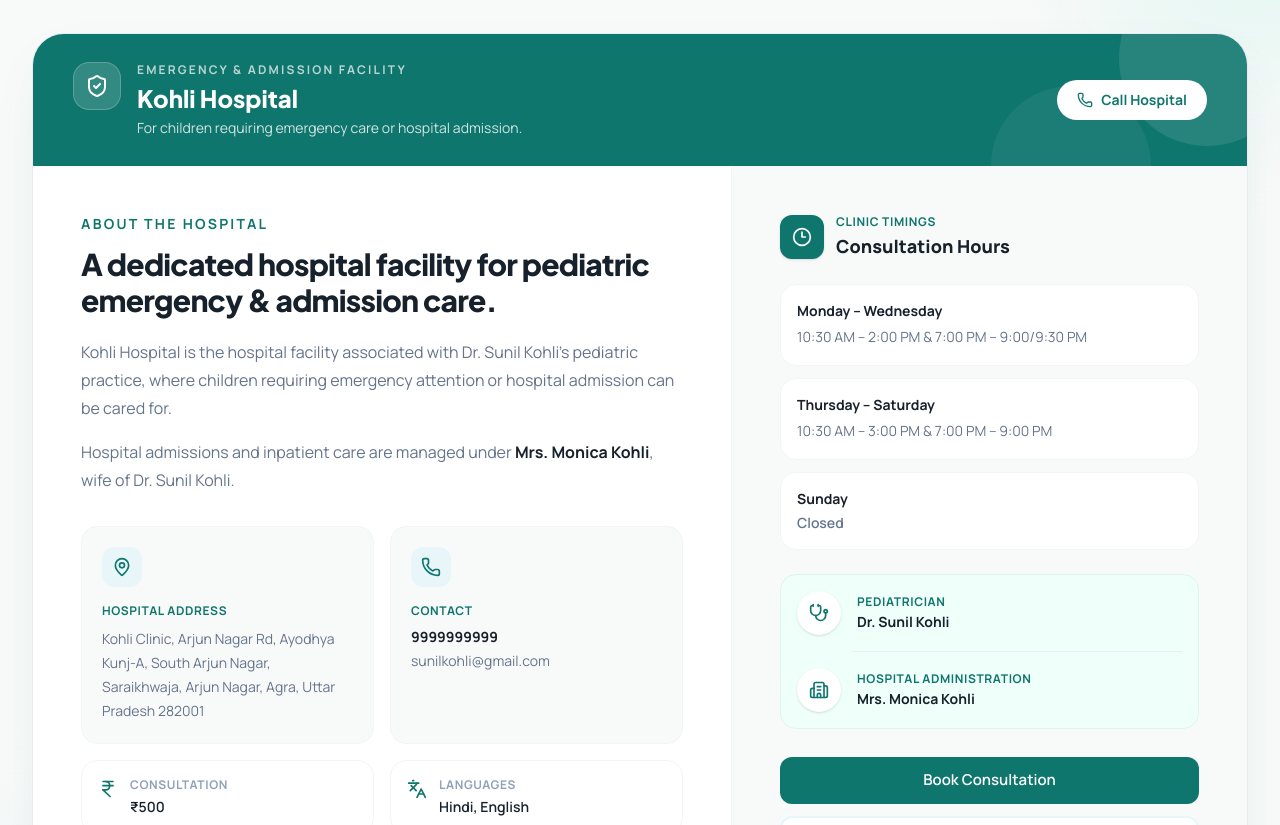
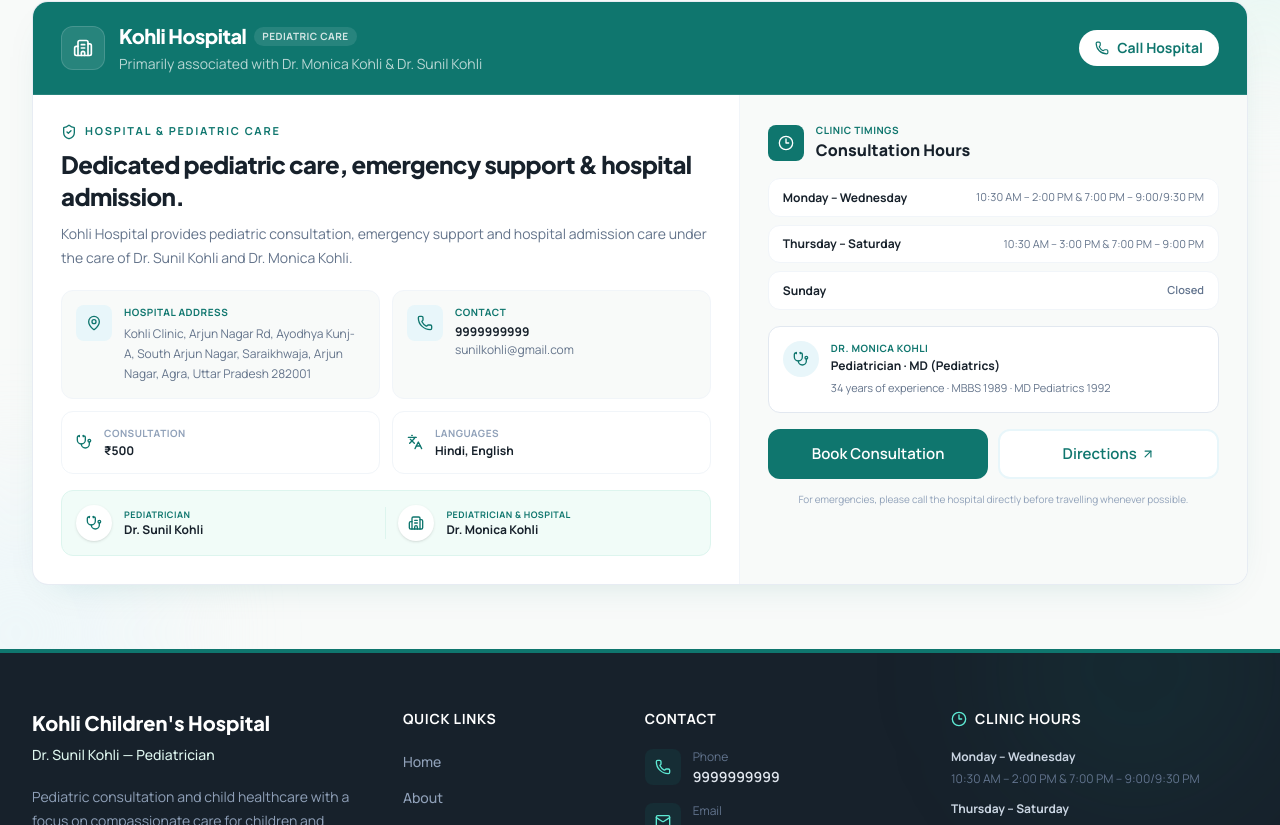
Before and after one commit to 4mankhan/doctor-site-ssr, a Next.js app: page / in a window 1280 px wide. Shown: the part 7435-8260 px from the top of the page. Built offline with nearby package versions, Linux system fonts and the light colour scheme.

Commit message:
hospital section dedicated to dr monica

```diff
--- a/components/ContactSection.js
+++ b/components/ContactSection.js
@@ -1,13 +1,11 @@
+
 import {
   MapPin,
   Phone,
-  Mail,
   Clock3,
   ShieldCheck,
   ArrowUpRight,
-  IndianRupee,
   Languages,
-  User,
   Stethoscope,
   Building2,
 } from "lucide-react";
@@ -24,254 +22,289 @@ export default function ContactSection() {
   return (
     <section
       id="contact"
-      className="relative overflow-hidden py-16 md:py-24 bg-[#F8FAF9] scroll-mt-20"
+      className="relative overflow-hidden bg-[#F8FAF9] py-12 scroll-mt-20 md:py-16"
       aria-labelledby="contact-heading"
     >
-      {/* Decorative background */}
-      <div className="absolute -top-32 -right-32 h-80 w-80 rounded-full bg-[#DDF5EE]/60 blur-3xl" />
-      <div className="absolute -bottom-32 -left-32 h-80 w-80 rounded-full bg-[#E8F6FA]/70 blur-3xl" />
+      {/* Subtle background accents */}
+      <div className="pointer-events-none absolute -right-32 -top-32 h-72 w-72 rounded-full bg-[#DDF5EE]/60 blur-3xl" />
+      <div className="pointer-events-none absolute -bottom-32 -left-32 h-72 w-72 rounded-full bg-[#E8F6FA]/60 blur-3xl" />
 
       <div className="relative mx-auto max-w-7xl px-4 sm:px-6 lg:px-8">
         <SectionHeading id="contact-heading" title="Kohli Hospital" />
 
         <FadeInOnScroll>
-          <div className="mt-10 overflow-hidden rounded-[32px] border border-slate-200/80 bg-white shadow-[0_20px_60px_-25px_rgba(15,118,110,0.18)]">
-            {/* Top emergency banner */}
-            <div className="relative overflow-hidden bg-[#0F766E] px-6 py-7 sm:px-10">
-              <div className="absolute -right-12 -top-16 h-44 w-44 rounded-full bg-white/10" />
-              <div className="absolute -bottom-20 right-24 h-40 w-40 rounded-full bg-white/5" />
+          <div className="mt-7 overflow-hidden rounded-2xl border border-slate-200/80 bg-white shadow-[0_12px_40px_-24px_rgba(15,118,110,0.25)]">
 
-              <div className="relative flex flex-col gap-5 sm:flex-row sm:items-center sm:justify-between">
-                <div className="flex items-start gap-4">
-                  <div className="flex h-12 w-12 shrink-0 items-center justify-center rounded-2xl bg-white/15 border border-white/20">
-                    <ShieldCheck
-                      className="h-6 w-6 text-white"
+            {/* Compact hospital header */}
+            <div className="border-b border-white/10 bg-[#0F766E] px-5 py-5 sm:px-7">
+              <div className="flex flex-col gap-4 sm:flex-row sm:items-center sm:justify-between">
+
+                <div className="flex items-center gap-3.5">
+                  <div className="flex h-11 w-11 shrink-0 items-center justify-center rounded-xl border border-white/15 bg-white/10">
+                    <Building2
+                      className="h-5 w-5 text-white"
                       aria-hidden="true"
                     />
                   </div>
 
                   <div>
-                    <p className="text-xs font-bold uppercase tracking-[0.18em] text-white/70">
-                      Emergency & Admission Facility
-                    </p>
-
-                    <h3 className="mt-1 text-xl sm:text-2xl font-extrabold text-white font-[family-name:var(--font-poppins)]">
+                    <div className="flex flex-wrap items-center gap-x-2 gap-y-1">
+                      <h3 className="text-lg font-extrabold tracking-tight text-white sm:text-xl font-[family-name:var(--font-poppins)]">
                         Kohli Hospital
                       </h3>
 
-                    <p className="mt-1 text-sm text-white/80">
-                      For children requiring emergency care or hospital
-                      admission.
+                      <span className="rounded-full bg-white/10 px-2 py-0.5 text-[10px] font-bold uppercase tracking-wider text-white/80">
+                        Pediatric Care
+                      </span>
+                    </div>
+
+                    <p className="mt-1 text-xs text-white/70 sm:text-sm">
+                      Primarily associated with Dr. Monica Kohli & Dr. Sunil Kohli
                     </p>
                   </div>
                 </div>
 
                 <a
                   href={`tel:${doctor.placeholders.phone}`}
-                  className="inline-flex w-fit items-center gap-2 rounded-full bg-white px-5 py-2.5 text-sm font-bold text-[#0F766E] transition hover:bg-slate-50"
+                  className="inline-flex w-fit items-center gap-2 rounded-full bg-white px-4 py-2 text-xs font-bold text-[#0F766E] transition hover:bg-slate-50 sm:text-sm"
                 >
-                  <Phone className="h-4 w-4" />
+                  <Phone className="h-3.5 w-3.5" />
                   Call Hospital
                 </a>
               </div>
             </div>
 
-            {/* Main content */}
-            <div className="grid lg:grid-cols-[1.15fr_0.85fr]">
-              {/* Left: hospital information */}
-              <div className="p-6 sm:p-10 lg:p-12">
+            {/* Landscape content */}
+            <div className="grid lg:grid-cols-[1.25fr_0.9fr]">
+
+              {/* LEFT */}
+              <div className="p-5 sm:p-7">
+
+                {/* Intro */}
                 <div className="max-w-2xl">
-                  <p className="text-sm font-bold uppercase tracking-[0.16em] text-[#0F766E]">
-                    About the Hospital
-                  </p>
+                  <div className="flex items-center gap-2">
+                    <ShieldCheck
+                      className="h-4 w-4 text-[#0F766E]"
+                      aria-hidden="true"
+                    />
 
-                  <h4 className="mt-3 text-2xl sm:text-3xl font-extrabold tracking-tight text-[#17212B] font-[family-name:var(--font-poppins)]">
-                    A dedicated hospital facility for pediatric emergency &
-                    admission care.
-                  </h4>
-
-                  <p className="mt-5 text-[15px] sm:text-base leading-7 text-[#64748B]">
-                    Kohli Hospital is the hospital facility associated with Dr.
-                    Sunil Kohli&apos;s pediatric practice, where children
-                    requiring emergency attention or hospital admission can be
-                    cared for.
-                  </p>
-
-                  <p className="mt-4 text-[15px] sm:text-base leading-7 text-[#64748B]">
-                    Hospital admissions and inpatient care are managed under
-                    <span className="font-bold text-[#17212B]">
-                      {" "}
-                      Mrs. Monica Kohli
-                    </span>
-                    , wife of Dr. Sunil Kohli.
+                    <p className="text-[11px] font-bold uppercase tracking-[0.16em] text-[#0F766E]">
+                      Hospital & Pediatric Care
                     </p>
                   </div>
 
-                {/* Hospital details */}
-                <div className="mt-8 grid gap-4 sm:grid-cols-2">
-                  {/* Address */}
-                  <div className="rounded-2xl border border-slate-100 bg-[#F8FAF9] p-5">
-                    <div className="flex h-10 w-10 items-center justify-center rounded-xl bg-[#E8F6FA] text-[#0F766E]">
-                      <MapPin className="h-5 w-5" aria-hidden="true" />
+<h4 className="mt-2 text-xl font-extrabold tracking-tight text-[#17212B] sm:text-2xl font-[family-name:var(--font-poppins)]">
+  Dedicated pediatric care, emergency support & hospital admission.
+</h4>
+
+<p className="mt-2.5 max-w-2xl text-sm leading-6 text-[#64748B]">
+  Kohli Hospital provides pediatric consultation, emergency support and
+  hospital admission care under the care of Dr. Sunil Kohli and Dr. Monica
+  Kohli.
+</p>
+
                 </div>
 
-                    <p className="mt-4 text-xs font-bold uppercase tracking-wider text-[#0F766E]">
+                {/* Information grid */}
+                <div className="mt-5 grid gap-3 sm:grid-cols-2">
+
+                  {/* Address */}
+                  <div className="flex gap-3 rounded-xl border border-slate-100 bg-[#F8FAF9] p-3.5">
+                    <div className="flex h-9 w-9 shrink-0 items-center justify-center rounded-lg bg-[#E8F6FA] text-[#0F766E]">
+                      <MapPin className="h-4 w-4" aria-hidden="true" />
+                    </div>
+
+                    <div className="min-w-0">
+                      <p className="text-[10px] font-bold uppercase tracking-wider text-[#0F766E]">
                         Hospital Address
                       </p>
 
-                    <address className="mt-2 not-italic text-sm leading-6 text-[#64748B]">
+                      <address className="mt-1 not-italic text-xs leading-5 text-[#64748B]">
                         {doctor.address.lines.join(", ")}
                       </address>
                     </div>
-
-                  {/* Phone */}
-                  <div className="rounded-2xl border border-slate-100 bg-[#F8FAF9] p-5">
-                    <div className="flex h-10 w-10 items-center justify-center rounded-xl bg-[#E8F6FA] text-[#0F766E]">
-                      <Phone className="h-5 w-5" aria-hidden="true" />
                   </div>
 
-                    <p className="mt-4 text-xs font-bold uppercase tracking-wider text-[#0F766E]">
+                  {/* Contact */}
+                  <div className="flex gap-3 rounded-xl border border-slate-100 bg-[#F8FAF9] p-3.5">
+                    <div className="flex h-9 w-9 shrink-0 items-center justify-center rounded-lg bg-[#E8F6FA] text-[#0F766E]">
+                      <Phone className="h-4 w-4" aria-hidden="true" />
+                    </div>
+
+                    <div className="min-w-0">
+                      <p className="text-[10px] font-bold uppercase tracking-wider text-[#0F766E]">
                         Contact
                       </p>
 
                       <a
                         href={`tel:${doctor.placeholders.phone}`}
-                      className="mt-2 block text-sm font-bold text-[#17212B] hover:text-[#0F766E]"
+                        className="mt-1 block text-xs font-bold text-[#17212B] hover:text-[#0F766E]"
                       >
                         {doctor.placeholders.phone}
                       </a>
 
                       <a
                         href={`mailto:${doctor.placeholders.email}`}
-                      className="mt-1 block break-all text-sm text-[#64748B] hover:text-[#0F766E]"
+                        className="mt-0.5 block truncate text-xs text-[#64748B] hover:text-[#0F766E]"
                       >
                         {doctor.placeholders.email}
                       </a>
                     </div>
                   </div>
 
-                {/* Additional information */}
-                <div className="mt-4 grid gap-4 sm:grid-cols-2">
-                  <div className="flex gap-3 rounded-2xl border border-slate-100 bg-white p-4">
-                    <IndianRupee
-                      className="mt-0.5 h-5 w-5 shrink-0 text-[#0F766E]"
+                  {/* Consultation */}
+                  <div className="flex items-center gap-3 rounded-xl border border-slate-100 bg-white p-3.5">
+                    <Stethoscope
+                      className="h-4 w-4 shrink-0 text-[#0F766E]"
                       aria-hidden="true"
                     />
 
                     <div>
-                      <p className="text-xs font-bold uppercase tracking-wider text-slate-400">
+                      <p className="text-[10px] font-bold uppercase tracking-wider text-slate-400">
                         Consultation
                       </p>
-                      <p className="mt-1 text-sm font-semibold text-[#17212B]">
+
+                      <p className="mt-0.5 text-xs font-bold text-[#17212B]">
                         {doctor.consultationFeeDisplay}
                       </p>
                     </div>
                   </div>
 
-                  <div className="flex gap-3 rounded-2xl border border-slate-100 bg-white p-4">
+                  {/* Languages */}
+                  <div className="flex items-center gap-3 rounded-xl border border-slate-100 bg-white p-3.5">
                     <Languages
-                      className="mt-0.5 h-5 w-5 shrink-0 text-[#0F766E]"
+                      className="h-4 w-4 shrink-0 text-[#0F766E]"
                       aria-hidden="true"
                     />
 
                     <div>
-                      <p className="text-xs font-bold uppercase tracking-wider text-slate-400">
+                      <p className="text-[10px] font-bold uppercase tracking-wider text-slate-400">
                         Languages
                       </p>
-                      <p className="mt-1 text-sm font-semibold text-[#17212B]">
+
+                      <p className="mt-0.5 text-xs font-bold text-[#17212B]">
                         {doctor.languages.join(", ")}
+                      </p>
+                    </div>
+                  </div>
+                </div>
+
+                {/* Doctors / hospital association */}
+                <div className="mt-4 flex flex-col gap-3 rounded-xl border border-[#DDF5EE] bg-[#F1FCF8] p-3.5 sm:flex-row sm:items-center">
+
+                  <div className="flex flex-1 items-center gap-3">
+                    <div className="flex h-9 w-9 shrink-0 items-center justify-center rounded-full bg-white text-[#0F766E] shadow-sm">
+                      <Stethoscope className="h-4 w-4" />
+                    </div>
+
+                    <div>
+                      <p className="text-[9px] font-bold uppercase tracking-wider text-[#0F766E]">
+                        Pediatrician
+                      </p>
+
+                      <p className="text-xs font-bold text-[#17212B]">
+                        Dr. Sunil Kohli
+                      </p>
+                    </div>
+                  </div>
+
+                  <div className="hidden h-8 w-px bg-[#DDF5EE] sm:block" />
+
+                  <div className="flex flex-1 items-center gap-3">
+                    <div className="flex h-9 w-9 shrink-0 items-center justify-center rounded-full bg-white text-[#0F766E] shadow-sm">
+                      <Building2 className="h-4 w-4" />
+                    </div>
+
+                    <div>
+                      <p className="text-[9px] font-bold uppercase tracking-wider text-[#0F766E]">
+                        Pediatrician & Hospital
+                      </p>
+
+                      <p className="text-xs font-bold text-[#17212B]">
+                        Dr. Monica Kohli
                       </p>
                     </div>
                   </div>
                 </div>
               </div>
 
-              {/* Right: timings / care information */}
-              <div className="border-t border-slate-100 bg-[#F8FAF9] p-6 sm:p-10 lg:border-l lg:border-t-0 lg:p-12">
+              {/* RIGHT — timings */}
+              <div className="border-t border-slate-100 bg-[#F8FAF9] p-5 sm:p-7 lg:border-l lg:border-t-0">
+
                 <div className="flex items-center gap-3">
-                  <div className="flex h-11 w-11 items-center justify-center rounded-xl bg-[#0F766E] text-white shadow-sm">
-                    <Clock3 className="h-5 w-5" aria-hidden="true" />
+                  <div className="flex h-9 w-9 items-center justify-center rounded-lg bg-[#0F766E] text-white">
+                    <Clock3 className="h-4 w-4" aria-hidden="true" />
                   </div>
 
                   <div>
-                    <p className="text-xs font-bold uppercase tracking-wider text-[#0F766E]">
+                    <p className="text-[10px] font-bold uppercase tracking-wider text-[#0F766E]">
                       Clinic Timings
                     </p>
 
-                    <p className="mt-0.5 text-lg font-extrabold text-[#17212B] font-[family-name:var(--font-poppins)]">
+                    <p className="text-base font-extrabold text-[#17212B]">
                       Consultation Hours
                     </p>
                   </div>
                 </div>
 
-                <div className="mt-6 space-y-3">
-                  <div className="rounded-2xl bg-white border border-slate-100 p-4">
-                    <p className="text-sm font-bold text-[#17212B]">
+                <div className="mt-4 space-y-2">
+
+                  <div className="flex items-center justify-between rounded-xl border border-slate-100 bg-white px-3.5 py-2.5">
+                    <p className="text-xs font-bold text-[#17212B]">
                       Monday – Wednesday
                     </p>
-                    <p className="mt-1 text-sm leading-6 text-[#64748B]">
+
+                    <p className="text-right text-[11px] text-[#64748B]">
                       {timings.monday}
                     </p>
                   </div>
 
-                  <div className="rounded-2xl bg-white border border-slate-100 p-4">
-                    <p className="text-sm font-bold text-[#17212B]">
+                  <div className="flex items-center justify-between rounded-xl border border-slate-100 bg-white px-3.5 py-2.5">
+                    <p className="text-xs font-bold text-[#17212B]">
                       Thursday – Saturday
                     </p>
-                    <p className="mt-1 text-sm leading-6 text-[#64748B]">
+
+                    <p className="text-right text-[11px] text-[#64748B]">
                       {timings.thursday}
                     </p>
                   </div>
 
-                  <div className="rounded-2xl bg-white border border-slate-100 p-4">
-                    <p className="text-sm font-bold text-[#17212B]">Sunday</p>
-                    <p className="mt-1 text-sm font-semibold text-slate-500">
+                  <div className="flex items-center justify-between rounded-xl border border-slate-100 bg-white px-3.5 py-2.5">
+                    <p className="text-xs font-bold text-[#17212B]">
+                      Sunday
+                    </p>
+
+                    <p className="text-right text-[11px] font-semibold text-slate-500">
                       {timings.sunday}
                     </p>
                   </div>
                 </div>
 
-                {/* Doctor */}
-                {/* Doctor & Hospital Administration */}
-                <div className="mt-6 flex flex-col gap-4 rounded-2xl border border-[#DDF5EE] bg-[#EFFFF9] p-4">
-                  {/* Doctor */}
-                  <div className="flex items-center gap-4">
-                    <div className="flex h-11 w-11 shrink-0 items-center justify-center rounded-full bg-white text-[#0F766E] shadow-sm">
-                      <Stethoscope className="h-5 w-5" aria-hidden="true" />
+                {/* Monica profile highlight */}
+                <div className="mt-4 rounded-xl border border-slate-200 bg-white p-3.5">
+                  <div className="flex items-start gap-3">
+                    <div className="flex h-9 w-9 shrink-0 items-center justify-center rounded-full bg-[#E8F6FA] text-[#0F766E]">
+                      <Stethoscope className="h-4 w-4" />
                     </div>
 
                     <div>
-                      <p className="text-xs font-bold uppercase tracking-wider text-[#0F766E]">
-                        Pediatrician
+                      <p className="text-[10px] font-bold uppercase tracking-wider text-[#0F766E]">
+                        Dr. Monica Kohli
                       </p>
-                      <p className="mt-0.5 text-sm font-bold text-[#17212B]">
-                        {doctor.name}
+
+                      <p className="mt-0.5 text-xs font-bold text-[#17212B]">
+                        Pediatrician · MD (Pediatrics)
                       </p>
-                    </div>
-                  </div>
 
-                  {/* Divider */}
-                  <div className="ml-[55px] h-px bg-[#DDF5EE]" />
-
-                  {/* Hospital Administration */}
-                  <div className="flex items-center gap-4">
-                    <div className="flex h-11 w-11 shrink-0 items-center justify-center rounded-full bg-white text-[#0F766E] shadow-sm">
-                      <Building2 className="h-5 w-5" aria-hidden="true" />
-                    </div>
-
-                    <div>
-                      <p className="text-xs font-bold uppercase tracking-wider text-[#0F766E]">
-                        Hospital Administration
-                      </p>
-                      <p className="mt-0.5 text-sm font-bold text-[#17212B]">
-                        Mrs. Monica Kohli
+                      <p className="mt-1 text-[11px] leading-5 text-[#64748B]">
+                        34 years of experience · MBBS 1989 · MD Pediatrics 1992
                       </p>
                     </div>
                   </div>
                 </div>
 
-                {/* CTA */}
-                <div className="mt-7 space-y-3">
+                {/* Actions */}
+                <div className="mt-4 grid grid-cols-2 gap-2.5">
                   <Button
                     href="#book"
                     variant="primary"
@@ -289,12 +322,12 @@ export default function ContactSection() {
                     rel="noopener noreferrer"
                     className="w-full justify-center"
                   >
-                    Get Directions
-                    <ArrowUpRight className="ml-1 h-4 w-4" />
+                    Directions
+                    <ArrowUpRight className="ml-1 h-3.5 w-3.5" />
                   </Button>
                 </div>
 
-                <p className="mt-4 text-center text-xs leading-5 text-slate-400">
+                <p className="mt-3 text-center text-[10px] leading-4 text-slate-400">
                   For emergencies, please call the hospital directly before
                   travelling whenever possible.
                 </p>
```
Lines whose indentation alone changed are shown as unchanged.
